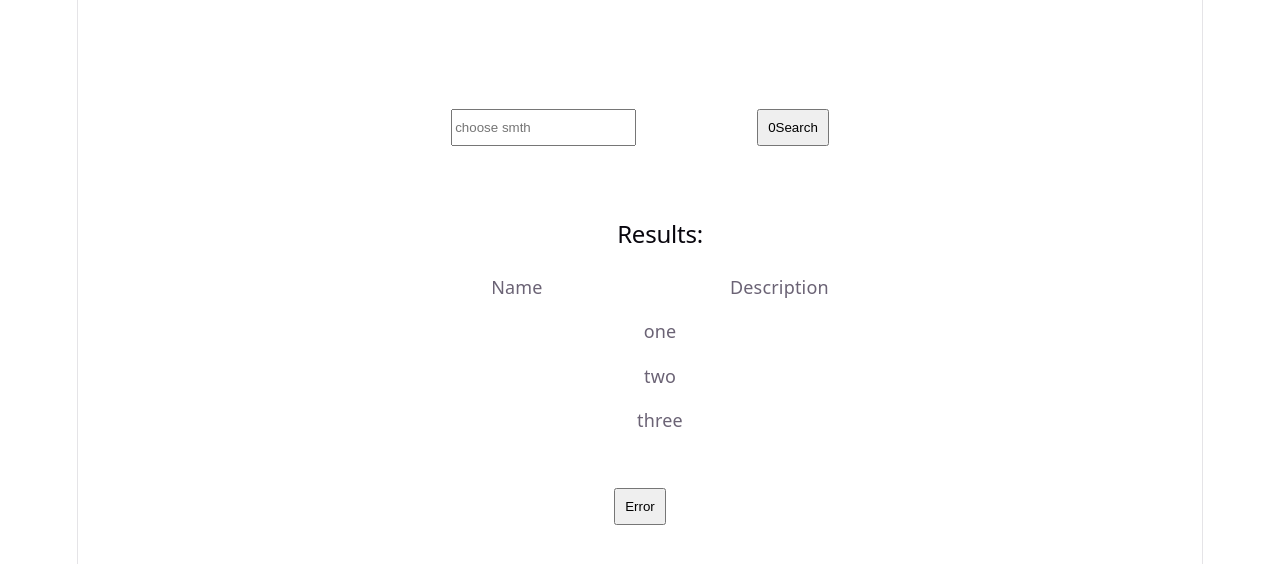
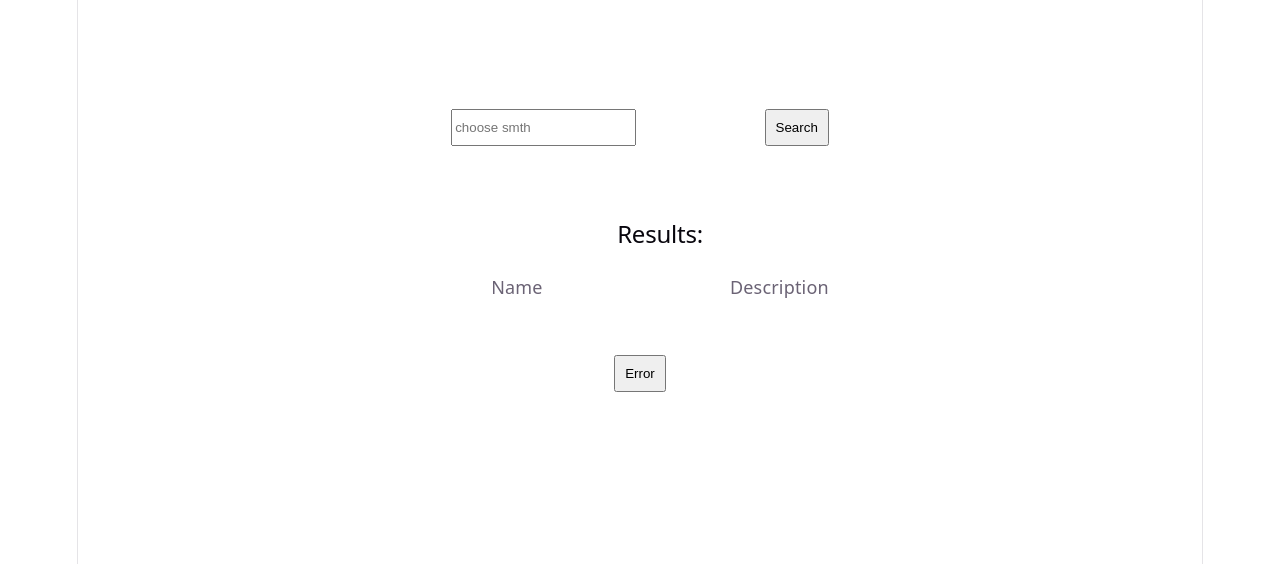
Before and after one commit to Nastya-Student/rss-react, a React (Vite) app in the folder rs-react-app/: page / in a window 1280 px wide. Shown: the top 564 px of the page. Built offline with nearby package versions, Linux system fonts and the light colour scheme.

Commit message:
feat: transfer items to result block

```diff
--- a/rs-react-app/src/App.tsx
+++ b/rs-react-app/src/App.tsx
@@ -5,11 +5,28 @@ import React from 'react'
 import { TopControls } from './components/top-controls/TopControls'
 import { ErrorButton } from './components/ErrorButton'
 
-export class App extends React.Component {
+type AppState = {
+  items: string[];
+}
+
+type AppProps = object
+
+export class App extends React.Component <AppProps, AppState> {
+
+  constructor(props:AppProps){
+    super(props);
+    this.state = {items: []};
+  }
+
+handleItems = (items: string []) => {
+  this.setState({items: items});
+}
+
   render(){
+    console.log(this.state.items)
     return <main>
-      <TopControls className='block'></TopControls>
-      <Results className='block' items={["one", "two", "three"]}></Results>
+      <TopControls className='block' transferItems={this.handleItems}></TopControls>
+      <Results className='block' items={this.state.items}></Results>
       <ErrorButton>Error</ErrorButton>
     </main>
   }
--- /dev/null
+++ b/rs-react-app/src/api/getItems.ts
@@ -0,0 +1,3 @@
+export const getItems = async(listName: string):Promise<string[]> => {
+  return [listName];
+}
--- a/rs-react-app/src/components/results/Results.tsx
+++ b/rs-react-app/src/components/results/Results.tsx
@@ -13,7 +13,7 @@ type ResultsState = {
 export class Results extends React.Component <ResultsProps, ResultsState>{
   constructor (props: ResultsProps){
     super(props);
-    this.state = this.props;
+    this.state = {items: props.items}
   }
   render () {
     return <div className={this.props.className}>
--- a/rs-react-app/src/components/top-controls/SearchButton.tsx
+++ b/rs-react-app/src/components/top-controls/SearchButton.tsx
@@ -1,30 +1,24 @@
 import React, { type ReactNode } from "react";
+import { getItems } from "../../api/getItems";
 
 type SearchButtonProps = {
   children: ReactNode;
   searchKey: string;
+  onGetItems: (items: string[]) => void;
 }
 
-type SearchButtonState = {
-  count: number;
-}
 
-export class SearchButton extends React.Component <SearchButtonProps, SearchButtonState> {
+
+export class SearchButton extends React.Component <SearchButtonProps> {
   constructor (props: SearchButtonProps) {
     super (props);
-    this.state = {
-      count:0,
-    }
   }
 
   onClickBtn = () =>{
-    this.setState({
-      count: this.state.count + 1,
-    })
-    // console.log(this.props.searchKey)
+    getItems(this.props.searchKey).then((items)=>this.props.onGetItems(items));
   }
 
   render () {
-    return <button onClick={this.onClickBtn}>{this.state.count}{this.props.children}</button>
+    return <button onClick={this.onClickBtn}>{this.props.children}</button>
   }
 }
--- a/rs-react-app/src/components/top-controls/TopControls.tsx
+++ b/rs-react-app/src/components/top-controls/TopControls.tsx
@@ -4,27 +4,33 @@ import { SearchInput } from "./SearchInput";
 
 type TopControlsProps = {
   className: string;
+  transferItems: (items:string [])=>void;
 }
 
 type TopControlState = {
   searchKey: string;
+  items: string [];
 }
 
 export class TopControls extends React.Component <TopControlsProps, TopControlState>{
 
   constructor (props: TopControlsProps){
     super(props);
-    this.state = {searchKey: localStorage.getItem('last-search') ?? ''}
+    this.state = {searchKey: localStorage.getItem('last-search') ?? '', items: []}
   }
 
   handleInputValue = (value: string): void => {
-    this.setState({searchKey: value})
+    this.setState({searchKey: value});
+  }
+
+  handleGetItems = (items: string []): void => {
+    this.props.transferItems(items);
   }
 
   render () {
     return <div className={this.props.className}>
       <SearchInput id={"search-input"} type={"string"} placeholder={"choose smth"} initialValue={this.state.searchKey} onChange={this.handleInputValue}></SearchInput>
-      <SearchButton searchKey={this.state.searchKey}>Search</SearchButton>
+      <SearchButton searchKey={this.state.searchKey} onGetItems={this.handleGetItems}>Search</SearchButton>
     </div>
   }
 }
```
